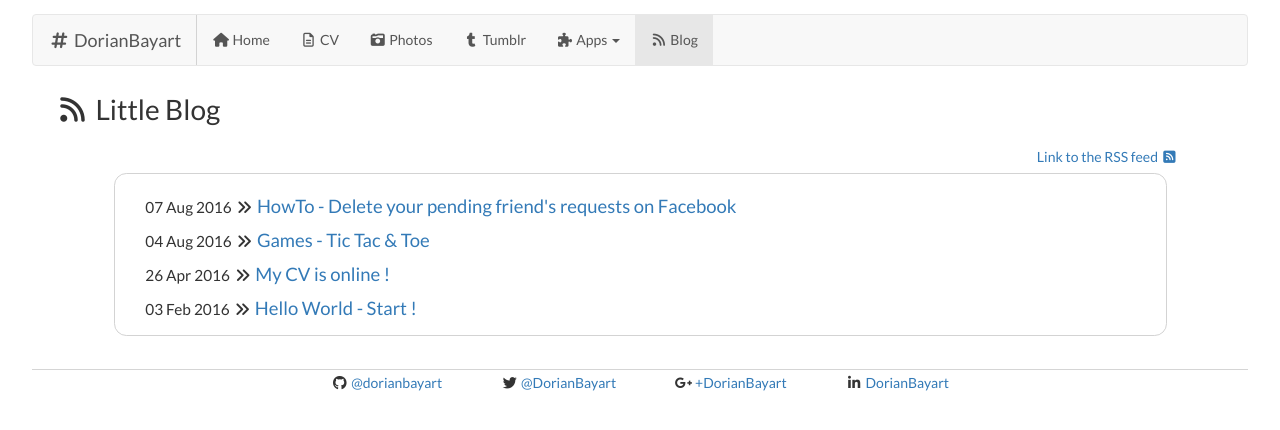
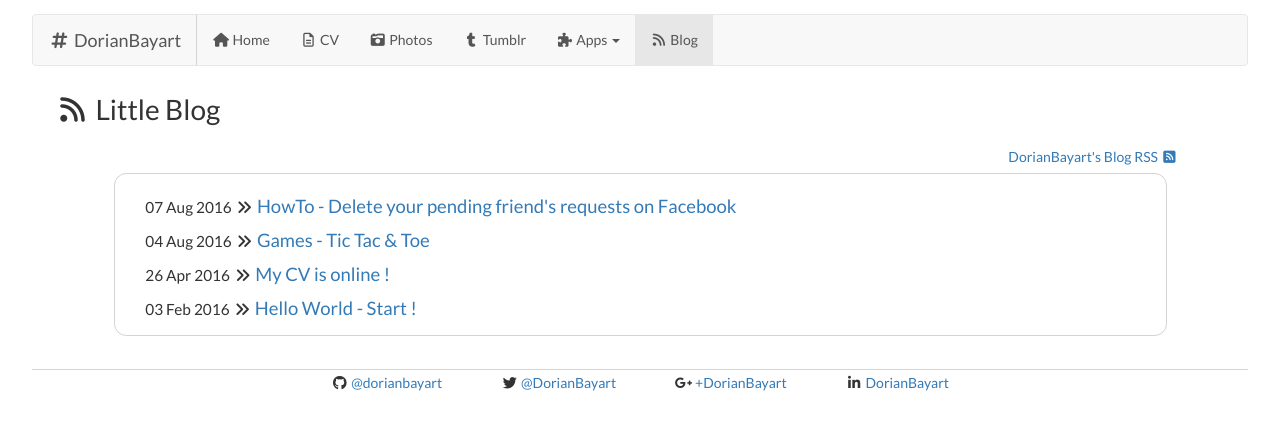
Before and after one commit to dorianbayart/dorianbayart.github.io, a Jekyll site: the page built from blog/index.html, in a window 1280 px wide. Shown: the top 430 px of the page. Built offline with Jekyll 4.4.1, drawn with Linux system fonts in a browser that asks for light colours; nearby versions of some CDN libraries.

Commit message:
Update index.html

```diff
--- a/blog/index.html
+++ b/blog/index.html
@@ -10,7 +10,7 @@ sitemap:
 <link rel="stylesheet" type="text/css" href="/css/blog.css">
 
 <h1><i class="fa fa-rss fa-fw"></i>&nbsp;{{ page.title }}</h1>
-<a id="rssLink" href="{{ site.baseurl }}/blog/feed.atom" target="_blank" type="application/atom+xml" rel="alternate" title="DorianBayart's Blog RSS">Link to the RSS feed&nbsp;<i class="fa fa-rss-square fa-fw"></i></a>
+<a id="rssLink" href="{{ site.baseurl }}/blog/feed.atom" target="_blank" type="application/atom+xml" rel="alternate" title="DorianBayart's Blog RSS">DorianBayart's Blog RSS&nbsp;<i class="fa fa-rss-square fa-fw"></i></a>
 
 <ul class="posts">
   {% for post in site.posts %}
```
